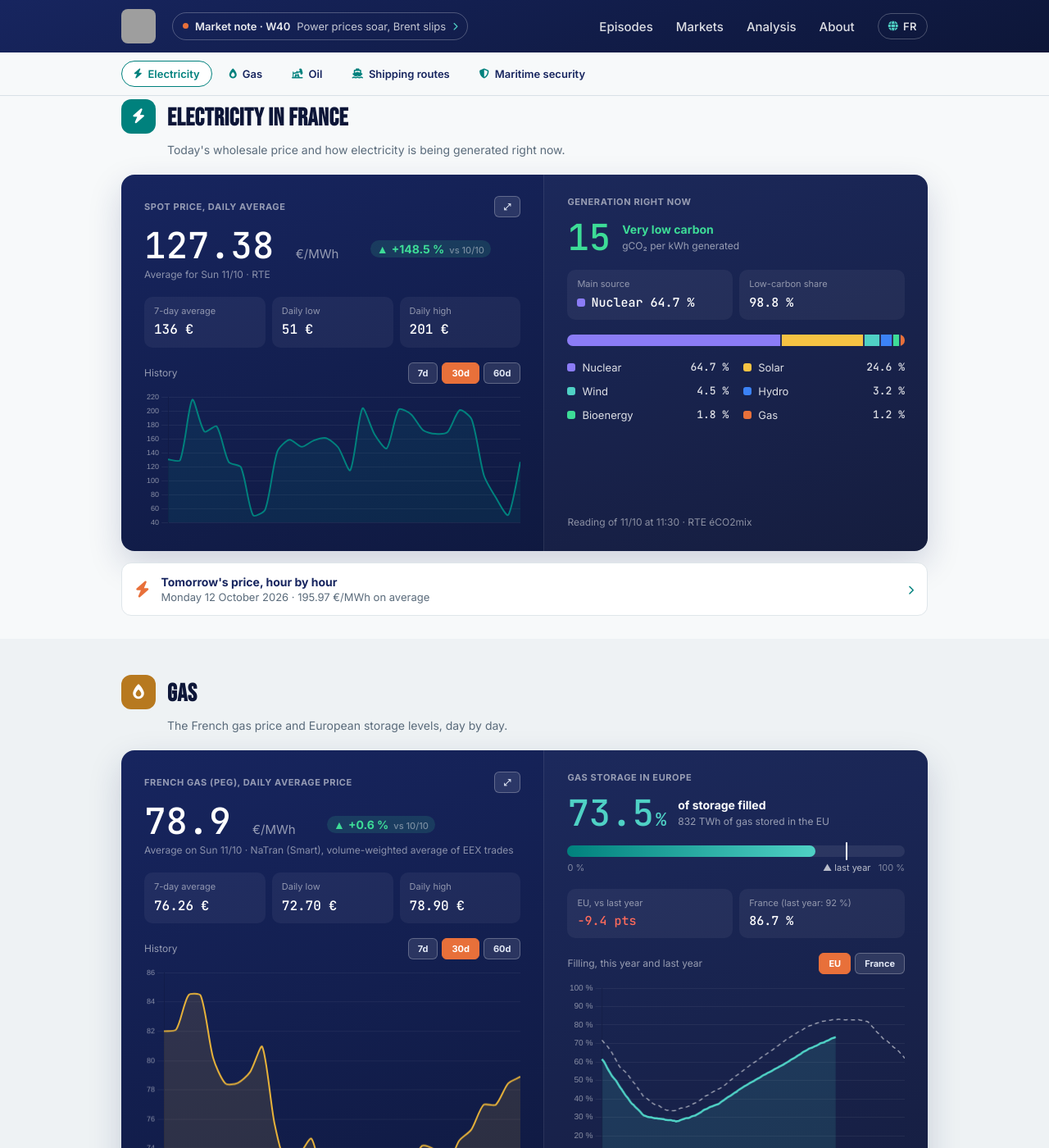
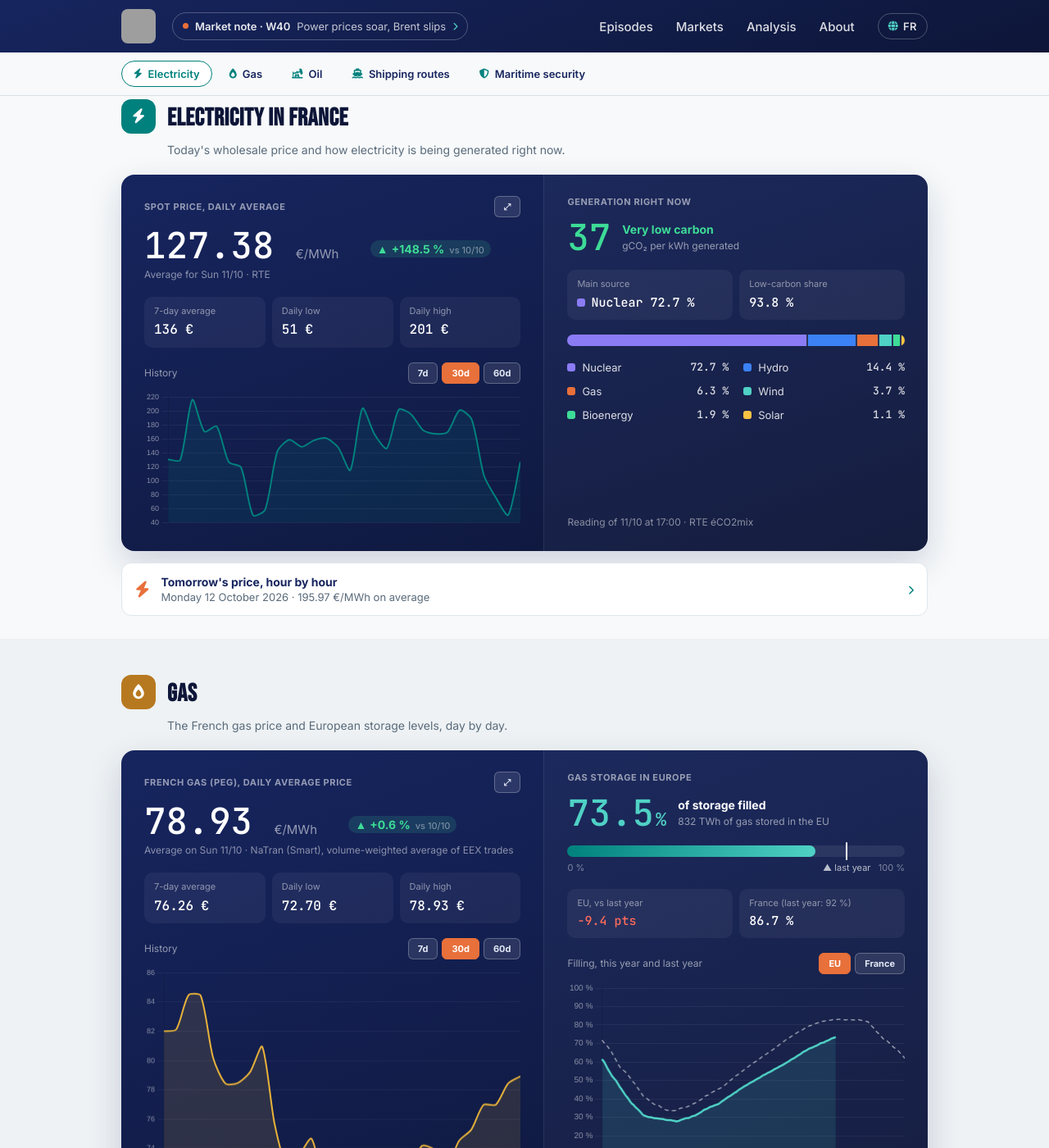
Before and after one commit to InsideEnergyMarkets/Inside-Energy-Markets, a Jekyll site: the page built from en/markets/index.html, in a window 1280 px wide and 1400 px high, scrolled down 383 px. Shown: the whole window at 82% size. Built offline with Jekyll 4.4.1, drawn with Linux system fonts in a browser that asks for light colours; some of the changed text lies outside the part shown; grey boxes are pictures that could not be loaded.

Commit message:
Mise à jour automatique des données marché

```diff
--- a/_data/fuel.json
+++ b/_data/fuel.json
@@ -1 +1 @@
-{"date":"2026-10-11","gazole":2.345,"e10":2.159,"stations":7527,"change_7d":{"since":"2026-10-04","gazole_cts":-2.8,"e10_cts":-0.9},"history":{"2026-09-30":{"gazole":2.38,"e10":2.163},"2026-10-01":{"gazole":2.374,"e10":2.16},"2026-10-02":{"gazole":2.373,"e10":2.16},"2026-10-03":{"gazole":2.372,"e10":2.163},"2026-10-04":{"gazole":2.373,"e10":2.168},"2026-10-05":{"gazole":2.369,"e10":2.164},"2026-10-06":{"gazole":2.36,"e10":2.156},"2026-10-07":{"gazole":2.35,"e10":2.151},"2026-10-08":{"gazole":2.344,"e10":2.149},"2026-10-09":{"gazole":2.343,"e10":2.152},"2026-10-10":{"gazole":2.345,"e10":2.157},"2026-10-11":{"gazole":2.345,"e10":2.159}}}
+{"date":"2026-10-11","gazole":2.345,"e10":2.163,"stations":7462,"change_7d":{"since":"2026-10-04","gazole_cts":-2.8,"e10_cts":-0.5},"history":{"2026-09-30":{"gazole":2.38,"e10":2.163},"2026-10-01":{"gazole":2.374,"e10":2.16},"2026-10-02":{"gazole":2.373,"e10":2.16},"2026-10-03":{"gazole":2.372,"e10":2.163},"2026-10-04":{"gazole":2.373,"e10":2.168},"2026-10-05":{"gazole":2.369,"e10":2.164},"2026-10-06":{"gazole":2.36,"e10":2.156},"2026-10-07":{"gazole":2.35,"e10":2.151},"2026-10-08":{"gazole":2.344,"e10":2.149},"2026-10-09":{"gazole":2.343,"e10":2.152},"2026-10-10":{"gazole":2.345,"e10":2.157},"2026-10-11":{"gazole":2.345,"e10":2.163}}}
--- a/_data/market.json
+++ b/_data/market.json
@@ -1,5 +1,5 @@
 {
-  "updated_at": "2026-10-11T11:57:47.034092Z",
+  "updated_at": "2026-10-11T17:27:32.942286Z",
   "brent": {
     "price_usd": 104.54,
     "date": "2026-10-09",
@@ -33,7 +33,7 @@
     "change_pct": 2.6
   },
   "peg": {
-    "price_eur_mwh": 78.9,
+    "price_eur_mwh": 78.93,
     "date": "2026-10-11",
     "unit": "EUR/MWh",
     "source": "NaTran",
@@ -44,18 +44,18 @@
     "change_pct": 0.6
   },
   "mix_france": {
-    "date_heure": "2026-10-11T11:30:00+00:00",
+    "date_heure": "2026-10-11T17:00:00+00:00",
     "shares": {
-      "nucleaire": 64.7,
-      "solaire": 24.6,
-      "eolien": 4.5,
-      "hydraulique": 3.2,
-      "bioenergies": 1.8,
-      "gaz": 1.2
+      "nucleaire": 72.7,
+      "hydraulique": 14.4,
+      "gaz": 6.3,
+      "eolien": 3.7,
+      "bioenergies": 1.9,
+      "solaire": 1.1
     },
     "top_source": "nucleaire",
-    "top_share": 64.7,
-    "co2_intensity": 15
+    "top_share": 72.7,
+    "co2_intensity": 37
   },
   "spot_price_france": {
     "price_eur_mwh": 127.38,
--- a/_data/market_history.json
+++ b/_data/market_history.json
@@ -726,14 +726,14 @@
     "spot_eur_mwh": 127.38,
     "spot_source": "RTE",
     "mix_shares": {
-      "nucleaire": 64.7,
-      "solaire": 24.6,
-      "eolien": 4.5,
-      "hydraulique": 3.2,
-      "bioenergies": 1.8,
-      "gaz": 1.2
+      "nucleaire": 72.7,
+      "hydraulique": 14.4,
+      "gaz": 6.3,
+      "eolien": 3.7,
+      "bioenergies": 1.9,
+      "solaire": 1.1
     },
-    "peg_eur_mwh": 78.9,
+    "peg_eur_mwh": 78.93,
     "peg_source": "NaTran"
   }
 ]
--- a/_data/weekly_summary.json
+++ b/_data/weekly_summary.json
@@ -13,8 +13,8 @@
     "days_count": 8
   },
   "mix": {
-    "nuclear_avg_share": 72.0,
-    "renewables_avg_share": 24.3,
+    "nuclear_avg_share": 73.0,
+    "renewables_avg_share": 22.7,
     "days_count": 8
   }
 }
```
Also changed, not shown: _data/day_ahead.json (+1 -1 lines), _data/gas_storage.json.
